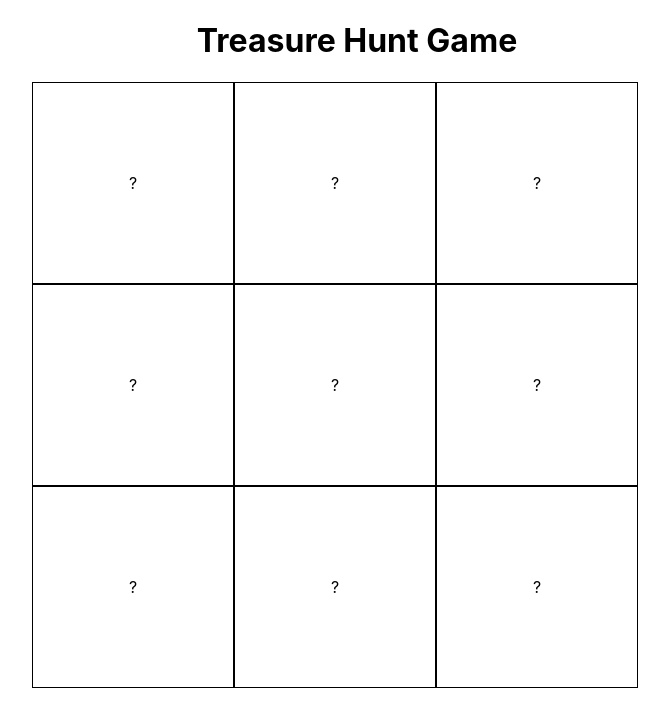
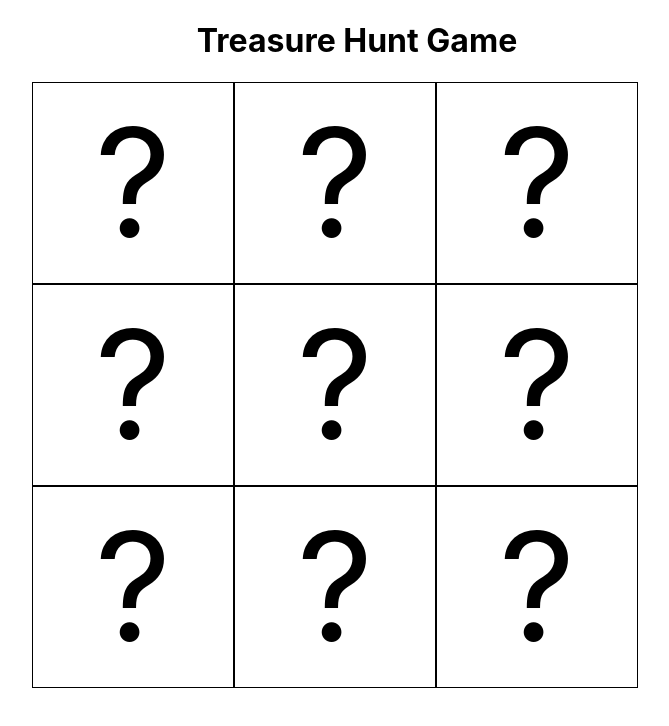
Before and after one commit to learn-academy-2023-alpha/treasure-hunt-csaument, a React (Create React App) app: page / in a window 1280 px wide. Shown: the top 726 px of the page, without its empty margins (283-952 px from the left). Built offline with nearby package versions, Linux system fonts and the light colour scheme.

Commit message:
updated documentation for first story

```diff
--- a/src/App.css
+++ b/src/App.css
@@ -15,4 +15,5 @@ h1 {
   border: 1px solid black;
   text-align: center;
   line-height: 200px;
+  font-size: 150px;
 }
--- a/src/App.js
+++ b/src/App.js
@@ -19,7 +19,7 @@ const App = () => {
     <>
       <h1>Treasure Hunt Game</h1>
       <div className="gameboard">
-            {board.map(value => <Square show={value}/>)}
+            {board.map((value, index) => <Square show={value} key={index}/>)}
       </div>
     </>
   )
```
Also changed, not shown: 1 other file (tests, documents, lock files or other folders).
